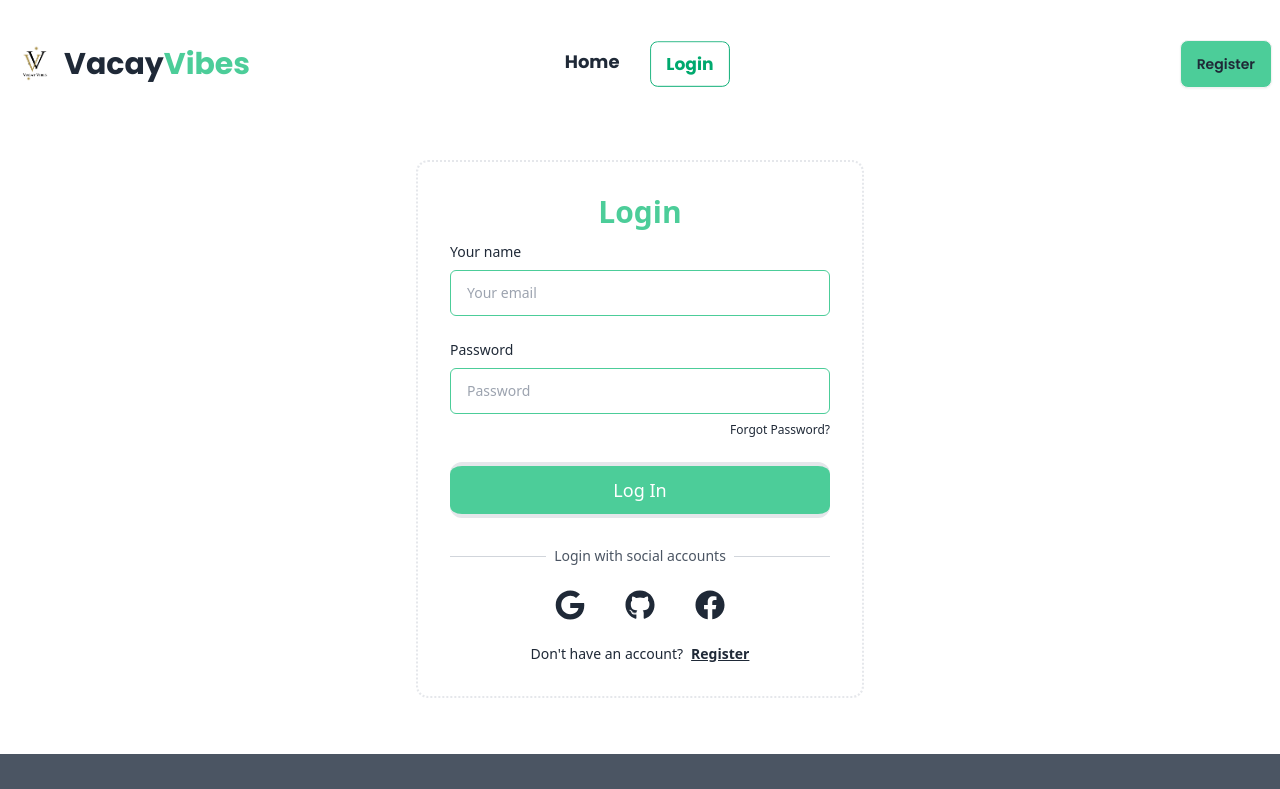
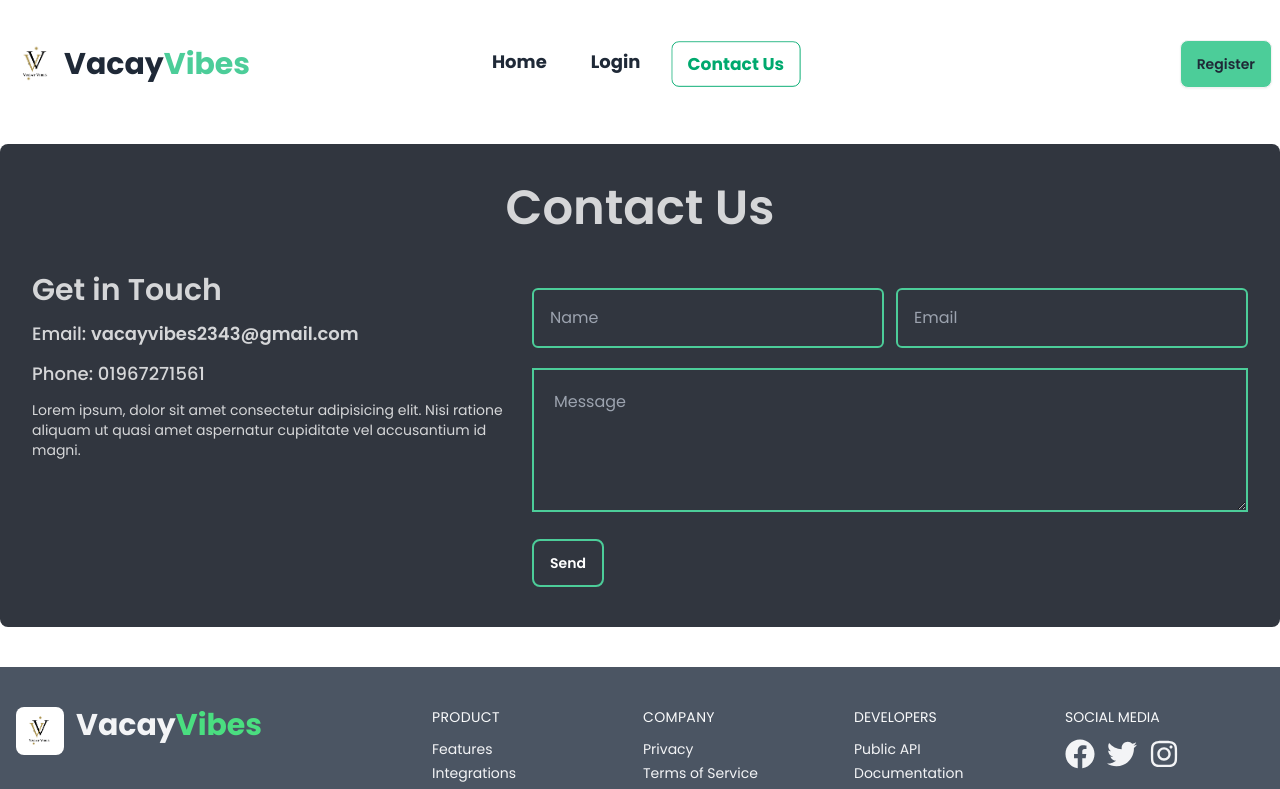
Before and after one commit to itsahadul99/vacay-vibes, a React (Vite) app: page /contact in a window 1280 px wide. Before the commit this address led to /login. Shown: the top 789 px of the page. Built offline with nearby package versions, Linux system fonts and the light colour scheme; no server answers.

Commit message:
added contact page

```diff
--- a/package.json
+++ b/package.json
@@ -15,6 +15,7 @@
     "match-sorter": "^6.3.4",
     "react": "^18.2.0",
     "react-dom": "^18.2.0",
+    "react-helmet-async": "^2.0.4",
     "react-icons": "^5.0.1",
     "react-router-dom": "^6.22.3",
     "react-toastify": "^10.0.5",
--- a/src/components/Estate.jsx
+++ b/src/components/Estate.jsx
@@ -1,4 +1,5 @@
 /* eslint-disable react/prop-types */
+import { Helmet } from "react-helmet-async";
 import { FaLocationPin } from "react-icons/fa6";
 import { Link } from "react-router-dom";
 const Estate = ({ data }) => {
@@ -6,6 +7,9 @@ const Estate = ({ data }) => {
     const { id, status, button, estate_title, price, image, area, facilities, location, segment_name } = data;
     return (
         <div className="mx-auto w-full  space-y-3 rounded-xl bg-gray-100 px-4 pb-8 pt-4 font-sans shadow-lg dark:bg-[#18181B]">
+            <Helmet>
+                <title>Vacay Vibes || Estate</title>
+            </Helmet>
             <div className="relative flex h-48 w-full justify-center">
                 <div className="absolute left-4 right-6 top-4 flex items-center justify-between">
                     {/* love  */}
--- a/src/components/sheyard/Navbar.jsx
+++ b/src/components/sheyard/Navbar.jsx
@@ -22,11 +22,13 @@ const Navbar = () => {
                 Home</NavLink>
         </li>
         <li>
-            <NavLink to='/login' className={({ isActive }) =>
+            {
+                user ? '' : <NavLink to='/login' className={({ isActive }) =>
                     isActive
                         ? "btn btn-outline btn-success font-bold text-xs lg:text-lg"
                         : "font-bold"}>
                     Login</NavLink>
+            }
         </li>
         {
             user && <li>
@@ -37,6 +39,13 @@ const Navbar = () => {
                     Update Profile</NavLink>
             </li>
         }
+        <li>
+        <NavLink to='/contact' className={({ isActive }) =>
+            isActive
+                ? "btn btn-outline btn-success font-bold text-xs lg:text-lg"
+                : "font-bold"}>
+            Contact Us</NavLink>
+    </li>
     </>
     return (
         <div className="navbar my-3 lg:mt-6">
--- a/src/main.jsx
+++ b/src/main.jsx
@@ -5,12 +5,15 @@ import router from './routes/Router'
 import AuthProvider from './providers/AuthProvider'
 import { ToastContainer } from 'react-toastify'
 import 'react-toastify/dist/ReactToastify.css';
+import { HelmetProvider } from 'react-helmet-async'
 
 ReactDOM.createRoot(document.getElementById('root')).render(
   <>
-    <AuthProvider>
-      <RouterProvider router={router}></RouterProvider>
-      <ToastContainer />
-    </AuthProvider>
+    <HelmetProvider>
+      <AuthProvider>
+        <RouterProvider router={router}></RouterProvider>
+        <ToastContainer />
+      </AuthProvider>
+    </HelmetProvider>
   </>,
 )
--- /dev/null
+++ b/src/pages/ContactUs.jsx
@@ -0,0 +1,30 @@
+import { Helmet } from "react-helmet-async";
+
+const ContactUs = () => {
+    return (
+        <div className="flex flex-col justify-center items-center gap-5 px-5 lg:px-8 py-5 lg:py-10 bg-[#31363F] text-white my-5 lg:my-10 text-opacity-80 rounded-lg">
+            <Helmet>
+                <title>Contact Page</title>
+            </Helmet>
+                <h1 className="text-xl md:text-4xl lg:text-5xl font-semibold pb-5" >Contact Us</h1>
+            <form className="flex flex-col lg:flex-row justify-center">
+                <div className="flex-1 space-y-3 ">
+                    <h3 className="text-lg md:text-2xl lg:text-3xl font-semibold">Get in Touch</h3>
+                    <p className="text-sm md:text-lg font-semibold"><span className=" font-medium">Email: </span> vacayvibes2343@gmail.com</p>
+                    <p className="text-sm md:text-lg font-semibold"><span className=" font-medium">Phone: 01967271561</span> </p>
+                    <p className="text-xs md:text-sm ">Lorem ipsum, dolor sit amet consectetur adipisicing elit. Nisi ratione aliquam ut quasi amet aspernatur cupiditate vel accusantium id magni.</p>
+                </div>
+                <div className="flex-1 space-y-5 mt-4">
+                    <div className="flex flex-col gap-3 md:flex-row *:p-4 justify-between *:border-2 *:border-[#4CCD99] *:rounded-md *:bg-[#31363F]">
+                        <input type="text" placeholder="Name"  />
+                        <input type="email" required placeholder="Email" />
+                    </div>
+                    <textarea placeholder="Message" className="w-full lg:h-36 bg-[#31363F] border-2 border-[#4CCD99] p-5"></textarea>
+                    <button className="btn btn-outline border-2 border-[#4CCD99] text-white">Send</button>
+                </div>
+            </form>
+        </div>
+    );
+};
+
+export default ContactUs;
--- a/src/pages/EstateDetails.jsx
+++ b/src/pages/EstateDetails.jsx
@@ -1,3 +1,4 @@
+import { Helmet } from "react-helmet-async";
 import { useLoaderData, useParams } from "react-router-dom";
 
 const EstateDetails = () => {
@@ -9,6 +10,9 @@ const EstateDetails = () => {
     console.log(matchData);
     return (
         <div>
+            <Helmet>
+                <title>Estate Details Page</title>
+            </Helmet>
             <h1>Matched data id : {matchData.id}</h1>
         </div>
     );
--- a/src/pages/Login.jsx
+++ b/src/pages/Login.jsx
@@ -3,6 +3,7 @@ import { FaFacebook, FaGithub, FaGoogle } from "react-icons/fa";
 import { Link, useLocation, useNavigate } from "react-router-dom";
 import { AuthContext } from "../providers/AuthProvider";
 import { toast } from "react-toastify";
+import { Helmet } from "react-helmet-async";
 
 const Login = () => {
     const {logIn, error, setError, googleLogIn, githubLogin} = useContext(AuthContext);
@@ -40,6 +41,9 @@ const Login = () => {
 
     return (
         <div className="w-full max-w-md p-8 space-y-3 rounded-xl border-2 border-dotted bg-white   font-sans mx-auto my-5 lg:my-14">
+            <Helmet>
+                <title>Log in Page</title>
+            </Helmet>
             <h1 className="text-3xl font-bold text-center text-[#4CCD99]">Login</h1>
             {/* Input fields and the form started */}
             <form onSubmit={handleLogIn} className="space-y-6">
--- a/src/pages/Register.jsx
+++ b/src/pages/Register.jsx
@@ -3,6 +3,7 @@ import { useContext } from "react";
 import { Link } from "react-router-dom";
 import { AuthContext } from "../providers/AuthProvider";
 import { toast } from "react-toastify";
+import { Helmet } from "react-helmet-async";
 
 const Register = () => {
     const {createUser, user, error, setError} = useContext(AuthContext);
@@ -35,6 +36,9 @@ const Register = () => {
     }
     return (
         <div className="w-full max-w-md p-8 space-y-3 rounded-xl border-2 border-dotted bg-white   font-sans mx-auto my-5 lg:my-14">
+            <Helmet>
+                <title>Register Page</title>
+            </Helmet>
             <h1 className="text-3xl font-bold text-center text-[#4CCD99]">Register</h1>
             {/* Input fields and the form started */}
             <form onSubmit={handleForm} className="space-y-6">
--- /dev/null
+++ b/src/pages/UpdateProfile.jsx
@@ -0,0 +1,9 @@
+const UpdateProfile = () => {
+    return (
+        <div>
+           <h1>Update your profile</h1>
+        </div>
+    );
+};
+
+export default UpdateProfile;
```
Also changed, not shown: src/routes/Router.jsx (+10 -0 lines), 1 other file (tests, documents, lock files or other folders). Lines whose indentation alone changed are shown as unchanged.
